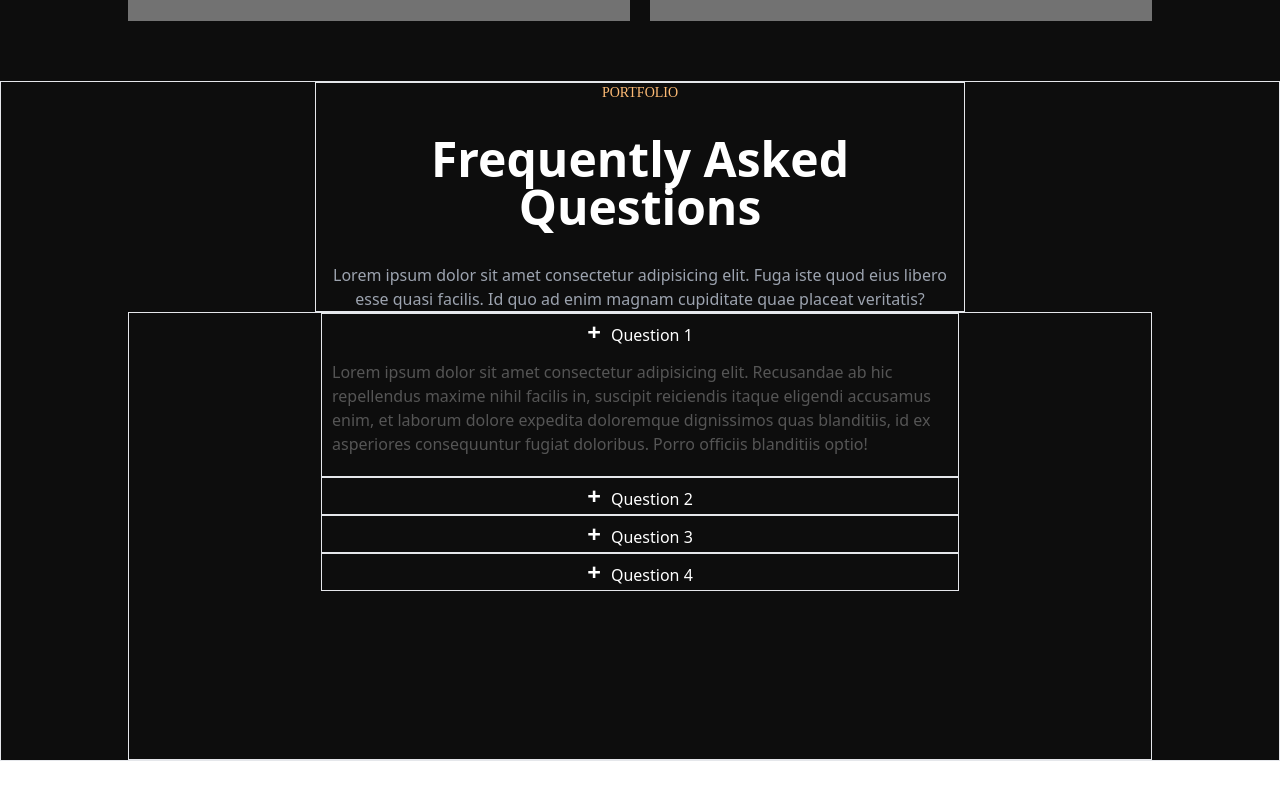
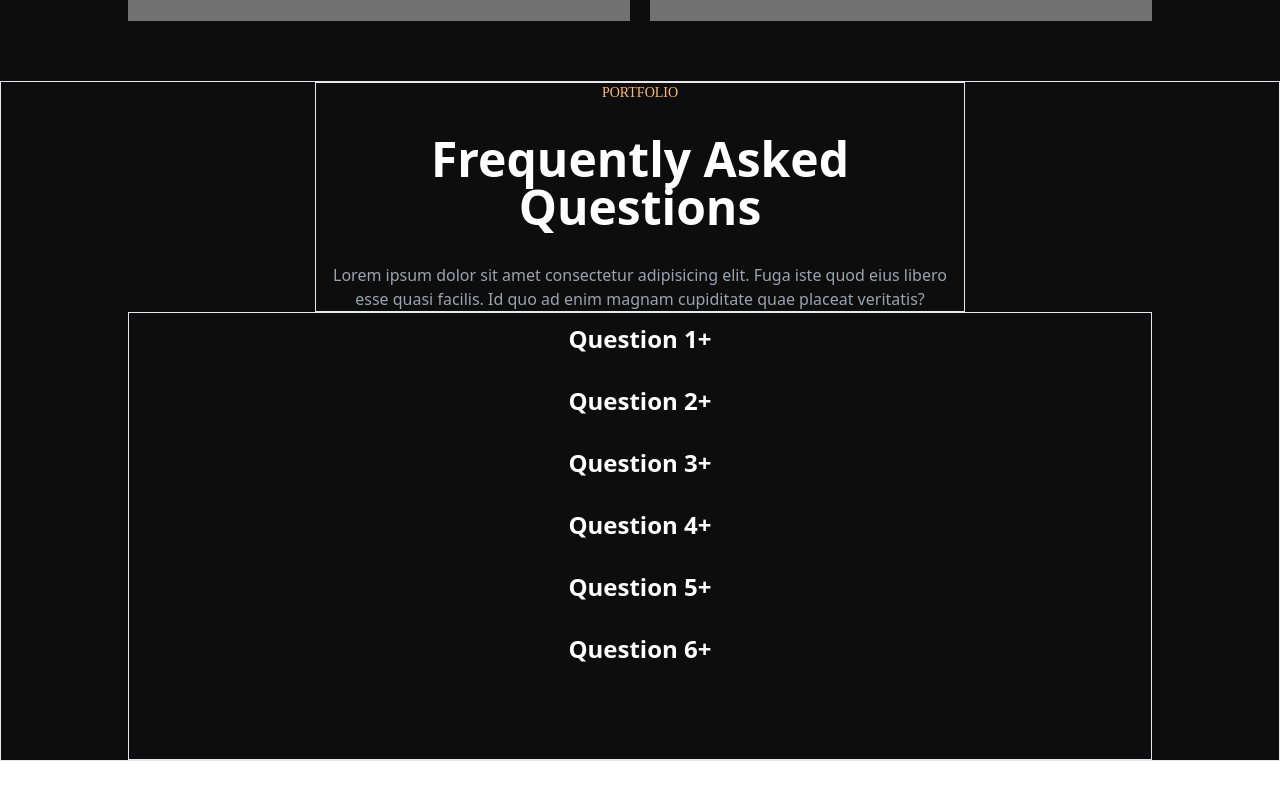
Before and after one commit to EzieVee/modern-tab, a Next.js app: page / in a window 1280 px wide. Shown: the part 3559-4359 px from the top of the page. Built offline with nearby package versions, Linux system fonts and the light colour scheme; grey boxes are pictures that could not be loaded; a web font is replaced by a local one.

Commit message:
accordion component update

```diff
--- /dev/null
+++ b/components/Accordion.tsx
@@ -0,0 +1,61 @@
+import React, {useState} from 'react';
+
+type AccordionProps = {};
+
+const Accordion: React.FC<AccordionProps> = () => {
+  return (
+    <div className="accordion flex flex-col items-center justify-center text-center mx-[10vw]">
+      {data.map((item, i) => {
+        const [isOpen, setIsOpen] = useState(false);
+        return (
+          <div className="item">
+            <div className="title font-extrabold text-2xl text-white">
+              <button className="" onClick={() => setIsOpen(!isOpen)}>{item.question}</button>
+              <span>+</span>
+            </div>
+            { isOpen && <div className="content text-gray-400 font-thin">
+
+              {item.answer}
+
+              </div>}
+          </div>
+        );
+      })}
+    </div>
+  );
+};
+
+const data = [
+  {
+    question: "Question 1",
+    answer:
+      "Lorem ipsum dolor sit amet consectetur adipisicing elit. Rerum cumque quos dolorem autem libero. Minima molestiae, totam corrupti voluptatem modi dolor id sunt veritatis sit repellat animi! Neque, ratione alias!",
+  },
+  {
+    question: "Question 2",
+    answer:
+      "Lorem ipsum dolor sit amet consectetur adipisicing elit. Rerum cumque quos dolorem autem libero. Minima molestiae, totam corrupti voluptatem modi dolor id sunt veritatis sit repellat animi! Neque, ratione alias!",
+  },
+  {
+    question: "Question 3",
+    answer:
+      "Lorem ipsum dolor sit amet consectetur adipisicing elit. Rerum cumque quos dolorem autem libero. Minima molestiae, totam corrupti voluptatem modi dolor id sunt veritatis sit repellat animi! Neque, ratione alias!",
+  },
+  {
+    question: "Question 4",
+    answer:
+      "Lorem ipsum dolor sit amet consectetur adipisicing elit. Rerum cumque quos dolorem autem libero. Minima molestiae, totam corrupti voluptatem modi dolor id sunt veritatis sit repellat animi! Neque, ratione alias!",
+  },
+  {
+    question: "Question 5",
+    answer:
+      "Lorem ipsum dolor sit amet consectetur adipisicing elit. Rerum cumque quos dolorem autem libero. Minima molestiae, totam corrupti voluptatem modi dolor id sunt veritatis sit repellat animi! Neque, ratione alias!",
+  },
+  {
+    question: "Question 6",
+    answer:
+      "Lorem ipsum dolor sit amet consectetur adipisicing elit. Rerum cumque quos dolorem autem libero. Minima molestiae, totam corrupti voluptatem modi dolor id sunt veritatis sit repellat animi! Neque, ratione alias!",
+  },
+];
+
+export default Accordion;
--- /dev/null
+++ b/components/Accordion2.tsx
@@ -0,0 +1,19 @@
+import React, {useState} from 'react';
+
+type Accordion2Props = {
+
+};
+
+const Accordion2:React.FC<Accordion2Props> = () => {
+
+const [isOpen, setIsOpen] = useState(false);
+
+  return (
+    <div className="accordion flex flex-col items-center justify-center text-center mx-[10vw] text-yellow-500">
+
+      <button className="toggle" onClick={() => setIsOpen(!isOpen)}>Toggle</button>
+      {isOpen && <div className="content">Some content</div>}
+    </div>
+  );
+}
+export default Accordion2;
--- a/components/Faq.tsx
+++ b/components/Faq.tsx
@@ -1,6 +1,8 @@
 import { motion } from "framer-motion";
 import React from "react";
 import Image from "next/image";
+import Accordion from "./Accordion";
+import Accordion2 from "./Accordion2";
 
 type FaqProps = {};
 
@@ -8,67 +10,28 @@ const Faq: React.FC<FaqProps> = () => {
   return (
     <div className="flex flex-col bg-black/70">
       <div className="h-[85vh] border flex flex-col items-center">
-
-        <div id="head" className="flex flex-col items-center border space-y-8 w-[650px] text-center">
+        <div
+          id="head"
+          className="flex flex-col items-center border space-y-8 w-[650px] text-center"
+        >
           <h4 className="mulishFont text-orange-300 uppercase font-thin text-sm tracking-[1]">
             Portfolio
           </h4>
           <h1 className="font-extrabold text-5xl text-white">
             Frequently Asked Questions
           </h1>
-          <p className="text-gray-400 font-thin">Lorem ipsum dolor sit amet consectetur adipisicing elit. Fuga iste quod eius libero esse quasi facilis. Id quo ad enim magnam cupiditate quae placeat veritatis?</p>
+          <p className="text-gray-400 font-thin">
+            Lorem ipsum dolor sit amet consectetur adipisicing elit. Fuga iste
+            quod eius libero esse quasi facilis. Id quo ad enim magnam
+            cupiditate quae placeat veritatis?
+          </p>
         </div>
 
-        <div id="body" className="h-[65vh] border w-[80vw]">
+        <div id="body" className="h-[65vh] border w-[80vw] flex flex-col items-center">
 
- <ul className="accordion">
-  <li className="text-white flex flex-col justify-center items-center mx-[15vw] border">
-    <input type="radio" name="accordion" id="first" checked />
-    <label htmlFor="first" className="cursor-pointer">Question 1</label>
-    <div className="content">
-    <p>
-      Lorem ipsum dolor sit amet consectetur adipisicing elit. Recusandae ab hic repellendus maxime nihil facilis in, suscipit reiciendis itaque eligendi accusamus enim, et laborum dolore expedita doloremque dignissimos quas blanditiis, id ex asperiores consequuntur fugiat doloribus. Porro officiis blanditiis optio!
-    </p>
-    </div>
-  </li>
-
-  <li className="text-white flex flex-col justify-center items-center mx-[15vw] border">
-    <input type="radio" name="accordion" id="second" />
-    <label htmlFor="second" className="cursor-pointer">Question 2</label>
-    <div className="content">
-    <p>
-      Lorem ipsum dolor sit amet consectetur adipisicing elit. Recusandae ab hic repellendus maxime nihil facilis in, suscipit reiciendis itaque eligendi accusamus enim, et laborum dolore expedita doloremque dignissimos quas blanditiis, id ex asperiores consequuntur fugiat doloribus. Porro officiis blanditiis optio!
-    </p>
-    </div>
-  </li>
-
-  <li className="text-white flex flex-col justify-center items-center mx-[15vw] border">
-    <input type="radio" name="accordion" id="third" />
-    <label htmlFor="third" className="cursor-pointer">Question 3</label>
-    <div className="content">
-    <p>
-      Lorem ipsum dolor sit amet consectetur adipisicing elit. Recusandae ab hic repellendus maxime nihil facilis in, suscipit reiciendis itaque eligendi accusamus enim, et laborum dolore expedita doloremque dignissimos quas blanditiis, id ex asperiores consequuntur fugiat doloribus. Porro officiis blanditiis optio!
-    </p>
-    </div>
-  </li>
-
-  <li className="text-white flex flex-col justify-center items-center mx-[15vw] border">
-    <input type="radio" name="accordion" id="fourth" />
-    <label htmlFor="fourth" className="cursor-pointer">Question 4</label>
-    <div className="content">
-    <p>
-      Lorem ipsum dolor sit amet consectetur adipisicing elit. Recusandae ab hic repellendus maxime nihil facilis in, suscipit reiciendis itaque eligendi accusamus enim, et laborum dolore expedita doloremque dignissimos quas blanditiis, id ex asperiores consequuntur fugiat doloribus. Porro officiis blanditiis optio!
-    </p>
-    </div>
-  </li>
-
-
-
- </ul>
+    <Accordion />
 
         </div>
-
-
       </div>
     </div>
   );
--- a/styles/globals.css
+++ b/styles/globals.css
@@ -3,7 +3,6 @@
 @tailwind utilities;
 
 /* @import "~@flaticon/flaticon-uicons/css/all/all"; */
-
 
 html::-webkit-scrollbar {
   width: 20px;
@@ -45,7 +44,7 @@ html {
   background-image: url(https://images.unsplash.com/photo-1492691527719-9d1e07e534b4?ixlib=rb-4.0.3&ixid=MnwxMjA3fDB8MHxwaG90by1wYWdlfHx8fGVufDB8fHx8&auto=format&fit=crop&w=1471&q=80);
 }
 .custom-img2 {
-  background-image: url(https://images.unsplash.com/photo-1431068799455-80bae0caf685?ixlib=rb-4.0.3&ixid=MnwxMjA3fDB8MHxwaG90by1wYWdlfHx8fGVufDB8fHx8&auto=format&fit=crop&w=1170&q=80)
+  background-image: url(https://images.unsplash.com/photo-1431068799455-80bae0caf685?ixlib=rb-4.0.3&ixid=MnwxMjA3fDB8MHxwaG90by1wYWdlfHx8fGVufDB8fHx8&auto=format&fit=crop&w=1170&q=80);
 }
 .custom-img3 {
   background-image: url(https://images.unsplash.com/photo-1590486803833-1c5dc8ddd4c8?ixlib=rb-4.0.3&ixid=MnwxMjA3fDB8MHxwaG90by1wYWdlfHx8fGVufDB8fHx8&auto=format&fit=crop&w=687&q=80);
@@ -85,29 +84,26 @@ html {
   box-shadow: inset 148.47px 0 0 0 #ffffff;
 }
 
-
 .slideColor3 {
   /* background-color: rgba(254, 215, 170, 0); */
 
-  box-shadow: inset 0 0 0 0 rgb(253 186 116) ;
+  box-shadow: inset 0 0 0 0 rgb(253 186 116);
   transition: ease-out 0.5s;
   outline: none;
 }
 .slideColor3:hover {
   box-shadow: inset 138.47px 0 0 0 rgb(253 186 116);
   color: black;
-  border-color: black
+  border-color: black;
 }
 
 .orangeTransition:hover {
   color: rgb(253 186 116);
   transition: ease-in-out 1.5s;
-
 }
 .orangeTransitionB:hover {
   border-color: rgb(253 186 116);
   transition: ease-in-out 1.5s;
-
 }
 .slideColor2 {
   /* background-color: rgba(254, 215, 170, 0); */
@@ -118,43 +114,24 @@ html {
 }
 .slideColor2:hover {
   box-shadow: inset 0 0 100px 0 rgb(253 186 116);
- color: black;
+  color: black;
 }
 
 .colorChange:hover {
   color: rgb(253 186 116);
   transition: 3 ease-in-out;
-
 }
 
-
-label::before{
-  content: "+";
-  margin-right: 10px;
-  font-size:  24px;
-  font-weight: 600;
+/* Accordion */
+.item {
+  margin-bottom: 10px;
+  padding: 10px;
 }
-
-input[type="radio"]{
-  display: none;
+.title {
+  display: flex;
+  justify-content: space-between;
+  align-items: center;
 }
-
-.accordion .content {
-  color: #555;
-  max-height: 0;
-  overflow: hidden;
-  transition: max-height 0.5s, padding 0.5s;
-}
-
-.accordion input[type="radio"]:checked + label + .content{
-  max-height: 400px;
-  padding: 10px 10px 20px;
-}
-
-
-
-
-
 
 
 @layer components {
```
